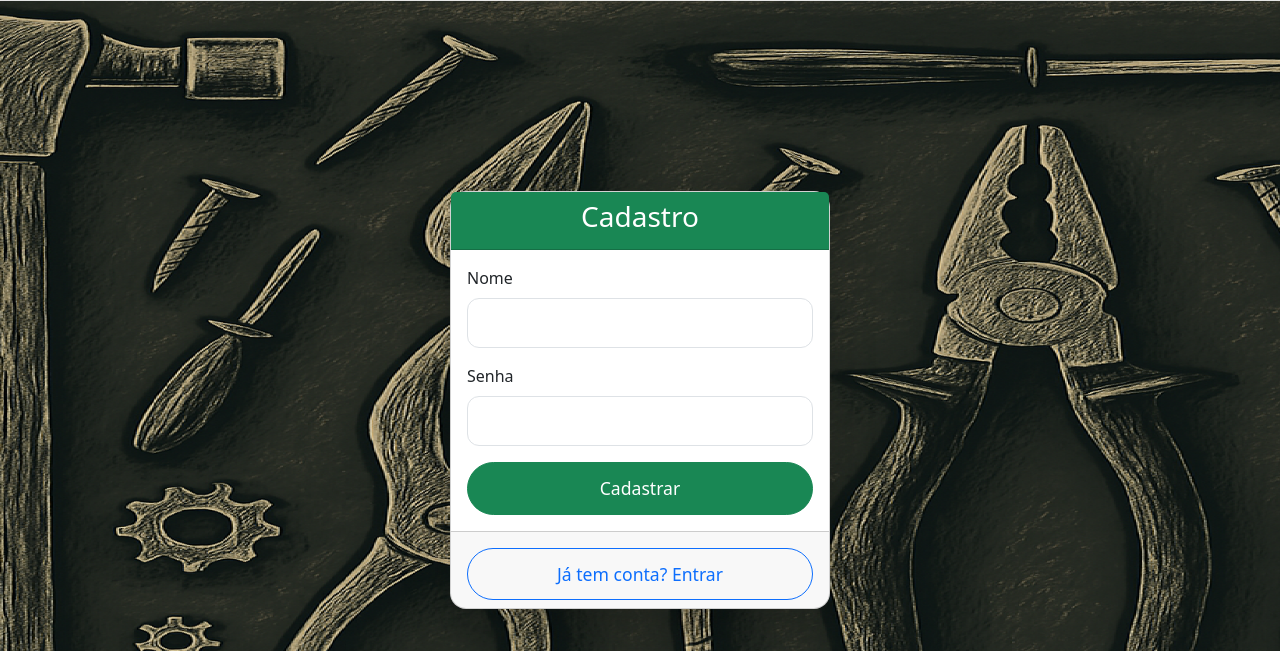
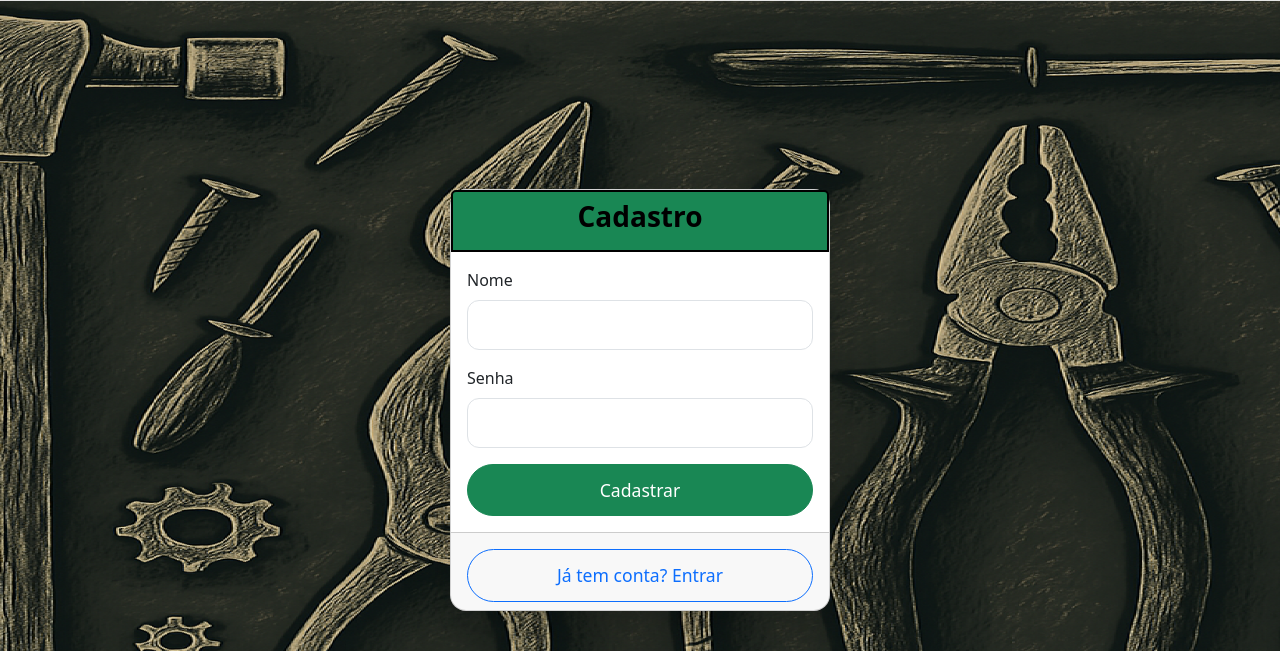
Before and after one commit to lhdsf123-png/Cashback, a Flask app: page /cadastro in a window 1280 px wide. Shown: the top 651 px of the page. Run offline with Flask 3, Linux system fonts and the light colour scheme.

Commit message:
Enhance card header styling in cadastro.html
Updated card header style and added border.

```diff
--- a/cashback/templates/cadastro.html
+++ b/cashback/templates/cadastro.html
@@ -38,6 +38,16 @@
             margin: 0;
             min-height: 100vh;
         }
+         /* Título Login em preto */
+         .card-header {
+           background-color: white;   /* fundo branco */
+          border: 2px solid black;   /* moldura preta */
+         }
+
+       .card-header h3 {
+          color: black;              /* texto preto */
+          font-weight: bold;
+       }
     </style>
 </head>
 <body>
@@ -65,4 +75,5 @@
     </div>
 </div>
 </body>
+
 </html>
```
